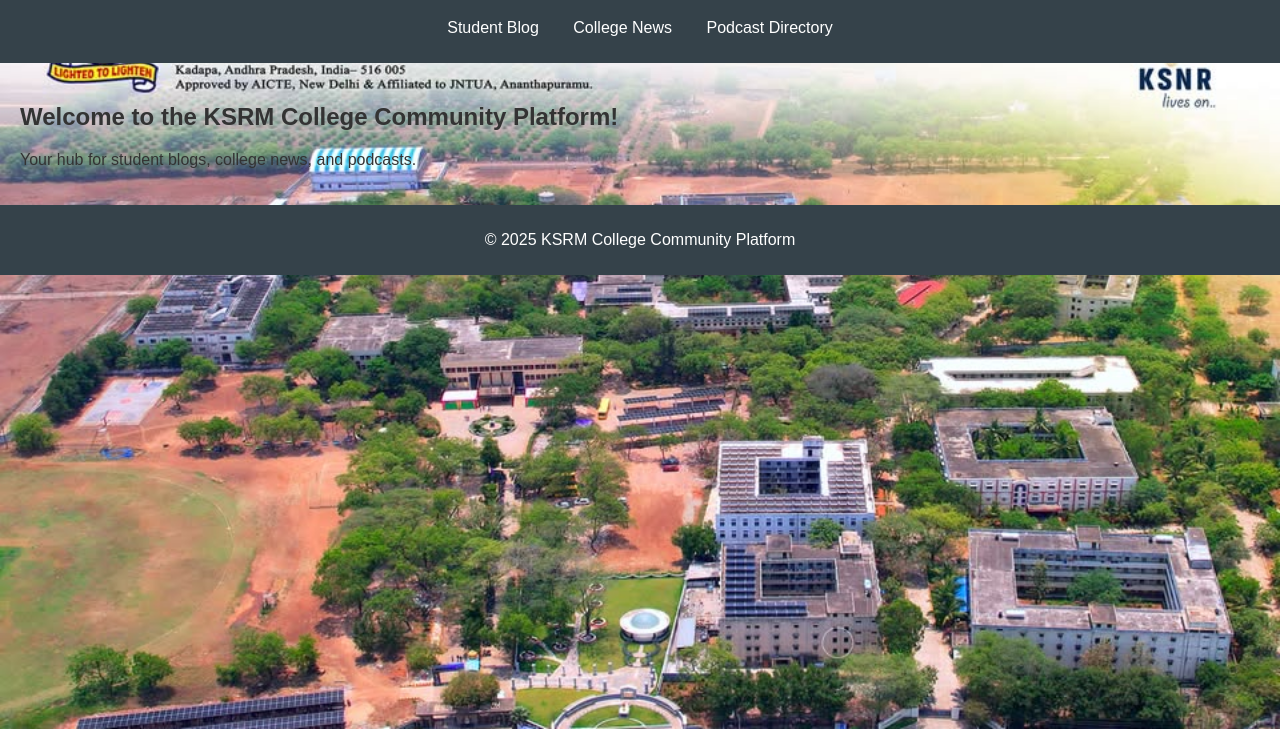
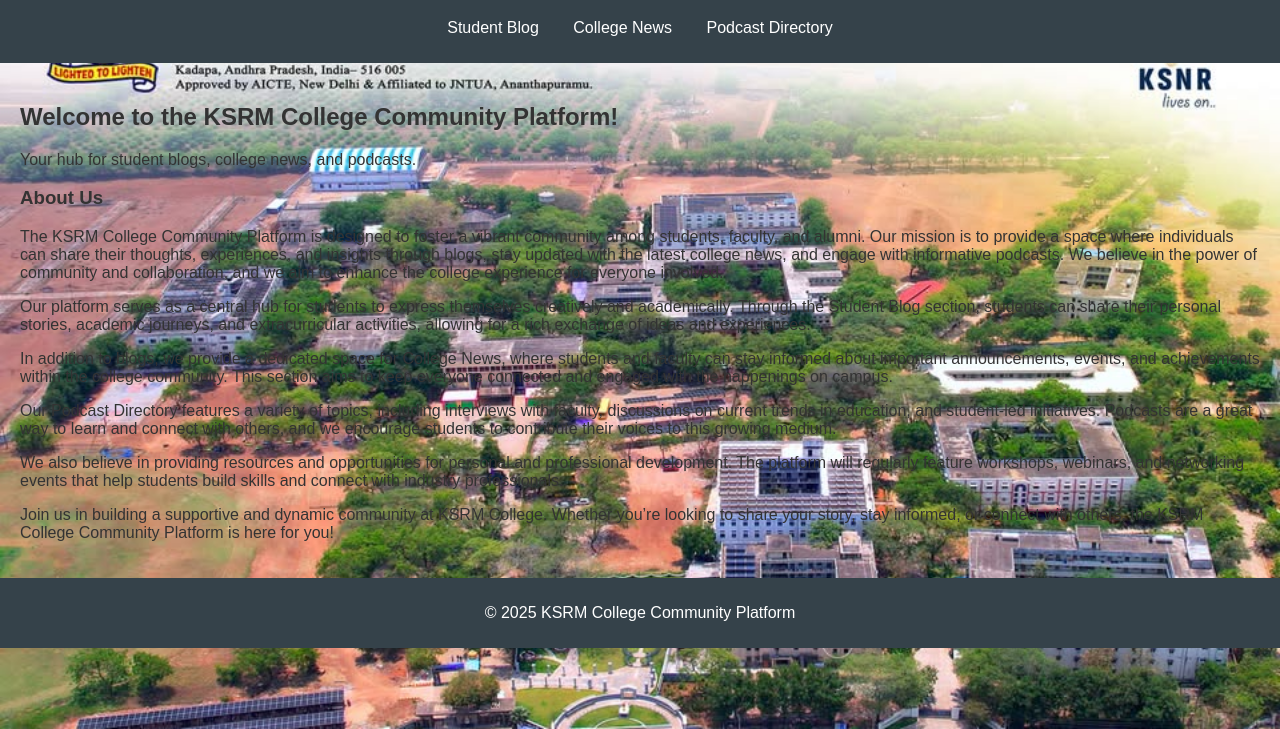
Before and after one commit to Balu1536/college-community-platform, a plain HTML site: page college-community-platform/index.html in a window 1280 px wide. Shown: the part 71-800 px from the top of the page. Drawn offline with Linux system fonts and the light colour scheme.

Commit message:
inserted index about

```diff
--- a/college-community-platform/index.html
+++ b/college-community-platform/index.html
@@ -21,6 +21,21 @@
     <main>
         <h2>Welcome to the KSRM College Community Platform!</h2>
         <p>Your hub for student blogs, college news, and podcasts.</p>
+
+        <section id="about">
+            <h3>About Us</h3>
+            <p>The KSRM College Community Platform is designed to foster a vibrant community among students, faculty, and alumni. Our mission is to provide a space where individuals can share their thoughts, experiences, and insights through blogs, stay updated with the latest college news, and engage with informative podcasts. We believe in the power of community and collaboration, and we aim to enhance the college experience for everyone involved.</p>
+
+            <p>Our platform serves as a central hub for students to express themselves creatively and academically. Through the Student Blog section, students can share their personal stories, academic journeys, and extracurricular activities, allowing for a rich exchange of ideas and experiences.</p>
+
+            <p>In addition to blogs, we provide a dedicated space for College News, where students and faculty can stay informed about important announcements, events, and achievements within the college community. This section aims to keep everyone connected and engaged with the happenings on campus.</p>
+
+            <p>Our Podcast Directory features a variety of topics, including interviews with faculty, discussions on current trends in education, and student-led initiatives. Podcasts are a great way to learn and connect with others, and we encourage students to contribute their voices to this growing medium.</p>
+
+            <p>We also believe in providing resources and opportunities for personal and professional development. The platform will regularly feature workshops, webinars, and networking events that help students build skills and connect with industry professionals.</p>
+
+            <p>Join us in building a supportive and dynamic community at KSRM College. Whether you’re looking to share your story, stay informed, or connect with others, the KSRM College Community Platform is here for you!</p>
+        </section>
     </main>
 
     <footer>
--- a/college-community-platform/styles/styles.css
+++ b/college-community-platform/styles/styles.css
@@ -3,7 +3,7 @@ body {
     margin: 0;
     padding: 0;
 
-    background-color: #f0f8ff; /* Light blue background */
+     /* Light blue background */
     background-image: url('../images/background.jpg'); /* Optional background image */
     background-size: cover; /* Ensure the image covers the entire page */
     background-repeat: no-repeat; /* Prevent the image from repeating */
```
